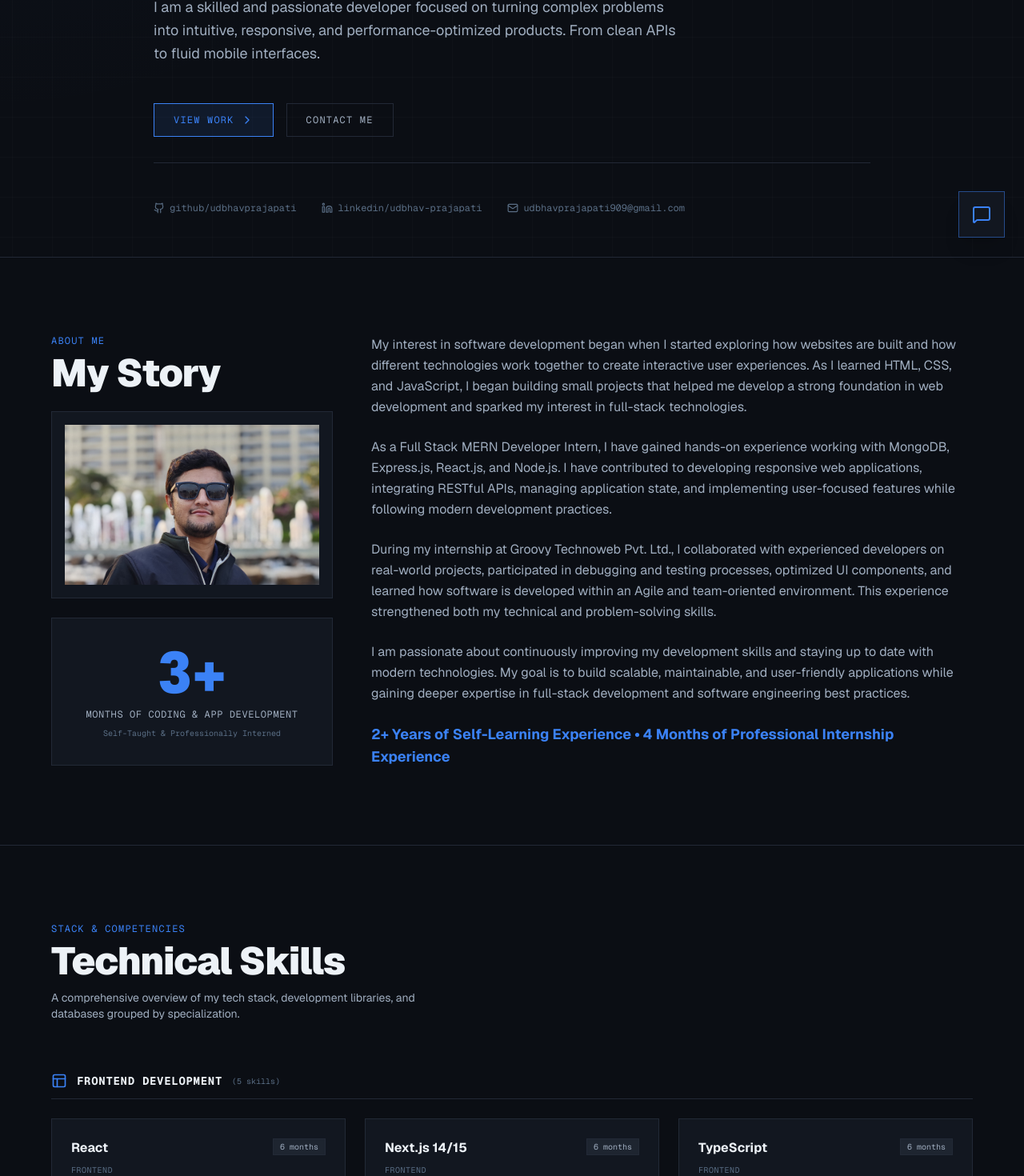
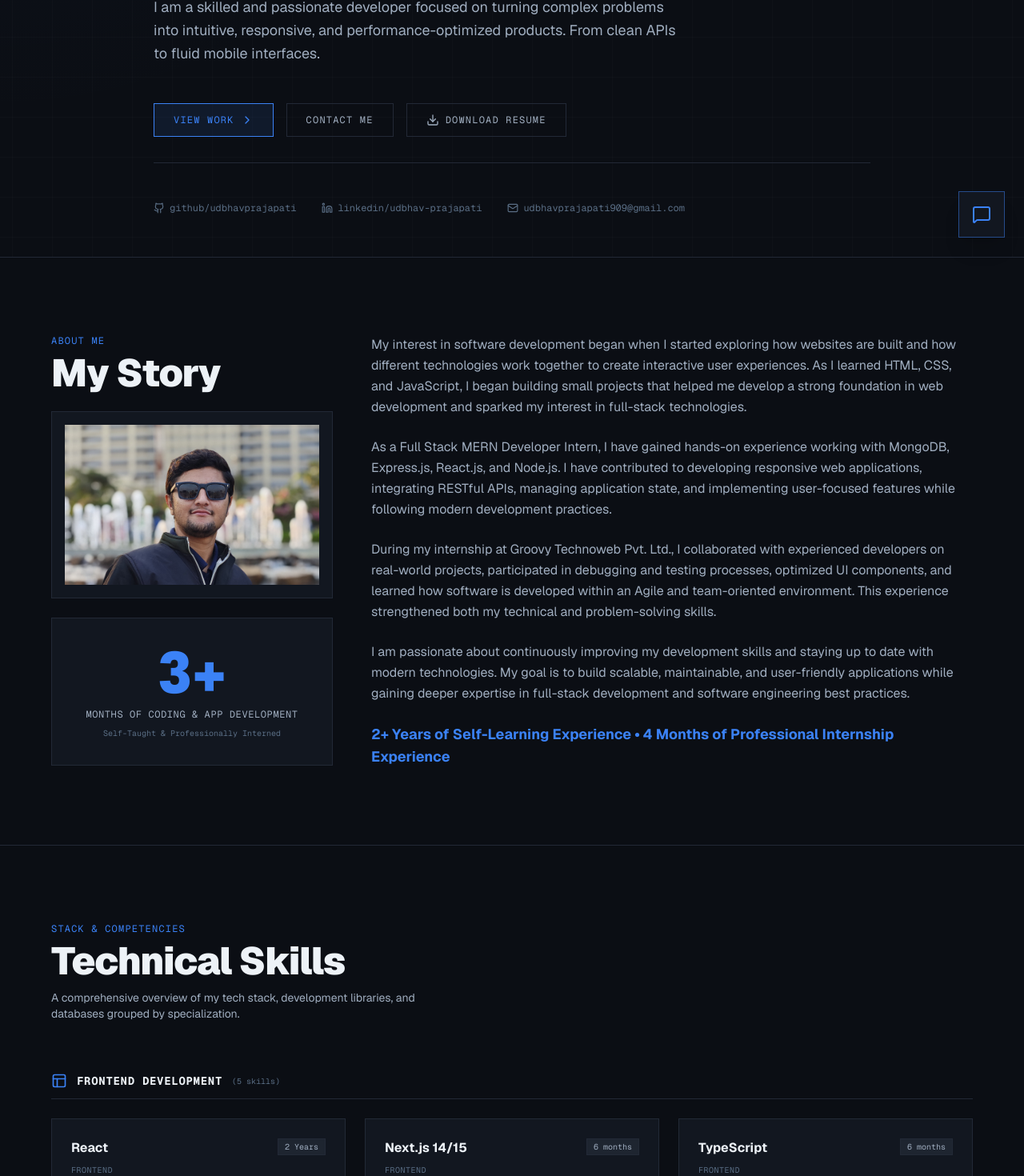
Before and after one commit to Udbhav905/MyPortfolio, a Next.js app: page / in a window 1280 px wide. Shown: the part 479-1949 px from the top of the page at 80% size. Built offline with nearby package versions, Linux system fonts and the light colour scheme.

Commit message:
add download resume

```diff
--- a/components/Hero.tsx
+++ b/components/Hero.tsx
@@ -1,7 +1,7 @@
 'use client';
 
 import React, { useRef, useState, useEffect } from 'react';
-import { ArrowRight, ChevronRight, Mail } from 'lucide-react';
+import { ArrowRight, ChevronRight, Mail, Download } from 'lucide-react';
 import { Github, Linkedin } from '@/components/Icons';
 
 export default function Hero() {
@@ -12,7 +12,6 @@ export default function Hero() {
     const handleMouseMove = (e: MouseEvent) => {
       if (!containerRef.current) return;
       const rect = containerRef.current.getBoundingClientRect();
-      // Calculate local coordinates inside the hero section
       const x = e.clientX - rect.left;
       const y = e.clientY - rect.top;
       setMousePos({ x, y });
@@ -30,22 +29,30 @@ export default function Hero() {
     }
   };
 
+  const handleDownloadResume = () => {
+    // Create a link to the PDF file in the public folder
+    const link = document.createElement('a');
+    link.href = '/Udbhav_FD.pdf'; // Update with your actual file name
+    link.download = 'Udbhav_Prajapati_Resume.pdf';
+    document.body.appendChild(link);
+    link.click();
+    document.body.removeChild(link);
+  };
+
   return (
     <section
       id="home"
       ref={containerRef}
       className="relative min-h-screen flex flex-col justify-center px-6 md:px-12 pt-28 overflow-hidden grid-bg"
-      style={{
-        // Set mouse coordinates as CSS custom properties for GPU acceleration
-        // @ts-ignore
-        '--x': `${mousePos.x}px`,
-        '--y': `${mousePos.y}px`,
-      }}
+      style={
+        {
+          '--x': `${mousePos.x}px`,
+          '--y': `${mousePos.y}px`,
+        } as React.CSSProperties
+      }
     >
-      {/* Subtle Floating Cursor Shadow (Spotlight Glow) */}
       <div className="absolute inset-0 pointer-events-none spotlight-mask" />
 
-      {/* Hero Content */}
       <div className="max-w-4xl mx-auto w-full z-10 space-y-8">
         <div className="space-y-4">
           <p className="font-mono text-xs text-[#3B82F6] uppercase tracking-widest font-semibold flex items-center gap-2">
@@ -85,12 +92,21 @@ export default function Hero() {
           >
             Contact Me
           </button>
+
+          {/* New Download Resume Button */}
+          <button
+            onClick={handleDownloadResume}
+            className="px-6 py-3 border border-[#222936] bg-transparent hover:border-[#3B82F6] text-[#A0AEC0] hover:text-[#EDF2F7] font-mono text-xs uppercase tracking-widest transition-all duration-200 flex items-center gap-2 rounded-none"
+          >
+            <Download className="w-4 h-4" />
+            Download Resume
+          </button>
         </div>
 
         {/* Micro HUD-style Links */}
         <div className="pt-12 border-t border-[#222936] flex flex-wrap gap-x-8 gap-y-4 text-xs font-mono text-[#5A6E85]">
           <a
-            href="https://github.com/udbhavprajapati"
+            href="https://github.com/udbhav905"
             target="_blank"
             rel="noopener noreferrer"
             className="hover:text-[#3B82F6] transition-colors flex items-center gap-1.5"
@@ -98,7 +114,7 @@ export default function Hero() {
             <Github className="w-3.5 h-3.5" /> github/udbhavprajapati
           </a>
           <a
-            href="https://linkedin.com/in/udbhav-prajapati"
+            href="https://www.linkedin.com/in/udbhav-prajapati-485841332/"
             target="_blank"
             rel="noopener noreferrer"
             className="hover:text-[#3B82F6] transition-colors flex items-center gap-1.5"
--- a/components/Skills.tsx
+++ b/components/Skills.tsx
@@ -13,23 +13,23 @@ interface Skill {
 
 const SKILLS_DATA: Skill[] = [
   // Frontend
-  { name: 'React', category: 'Frontend', years: '6 months', proficiency: 85 },
+  { name: 'React', category: 'Frontend', years: '2 Years', proficiency: 85 },
   { name: 'Next.js 14/15', category: 'Frontend', years: '6 months', proficiency: 80 },
   { name: 'TypeScript', category: 'Frontend', years: '6 months', proficiency: 85 },
-  { name: 'JavaScript (ES6+)', category: 'Frontend', years: '6 months', proficiency: 85 },
-  { name: 'Tailwind CSS', category: 'Frontend', years: '6 months', proficiency: 90 },
+  { name: 'JavaScript (ES6+)', category: 'Frontend', years: '2.5 Years', proficiency: 85 },
+  { name: 'Tailwind CSS', category: 'Frontend', years: '2 Years', proficiency: 90 },
   // Backend
-  { name: 'Node.js', category: 'Backend', years: '6 months', proficiency: 75 },
-  { name: 'Express.js', category: 'Backend', years: '6 months', proficiency: 80 },
-  { name: 'REST APIs', category: 'Backend', years: '6 months', proficiency: 85 },
+  { name: 'Node.js', category: 'Backend', years: '2 Years', proficiency: 75 },
+  { name: 'Express.js', category: 'Backend', years: '2 Years', proficiency: 80 },
+  { name: 'REST APIs', category: 'Backend', years: '2 Years', proficiency: 85 },
   // Mobile
-  { name: 'React Native', category: 'Mobile', years: '6 months', proficiency: 60 },
+  { name: 'React Native', category: 'Mobile', years: '2 months', proficiency: 60 },
   // Database
-  { name: 'MongoDB', category: 'Database', years: '6 months', proficiency: 80 },
+  { name: 'MongoDB', category: 'Database', years: '2 Years', proficiency: 80 },
   { name: 'PostgreSQL', category: 'Database', years: '6 months', proficiency: 75 },
   // DevOps / Tools
-  { name: 'Git & GitHub', category: 'DevOps', years: '6 months', proficiency: 85 },
-  { name: 'AZURE', category: 'Cloud', years: '6 months', proficiency: 60 },
+  { name: 'Git & GitHub', category: 'DevOps', years: '2 Years', proficiency: 85 },
+  { name: 'AZURE', category: 'Cloud', years: '3 months', proficiency: 60 },
 ];
 
 const CATEGORIES = [
```
